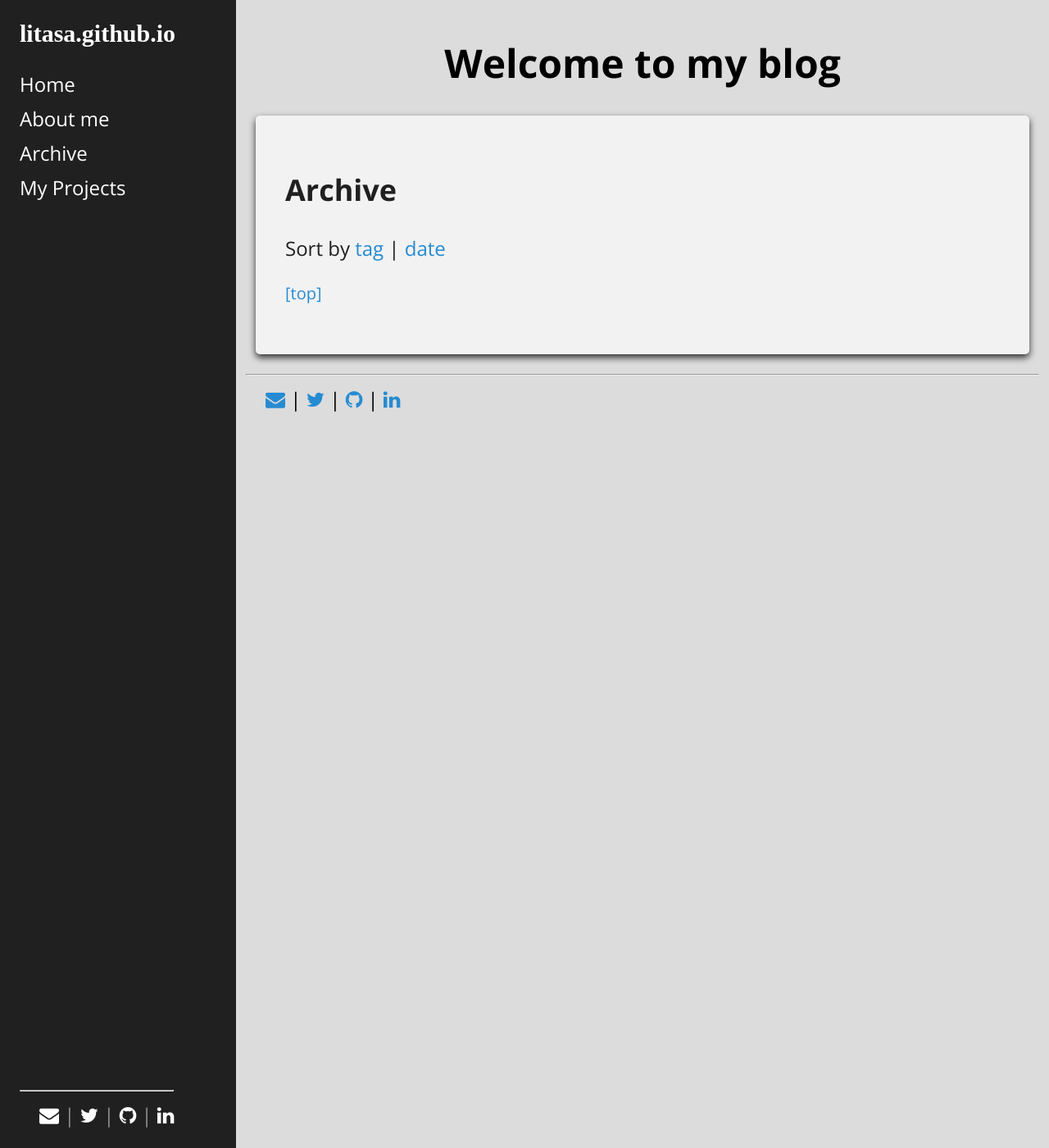
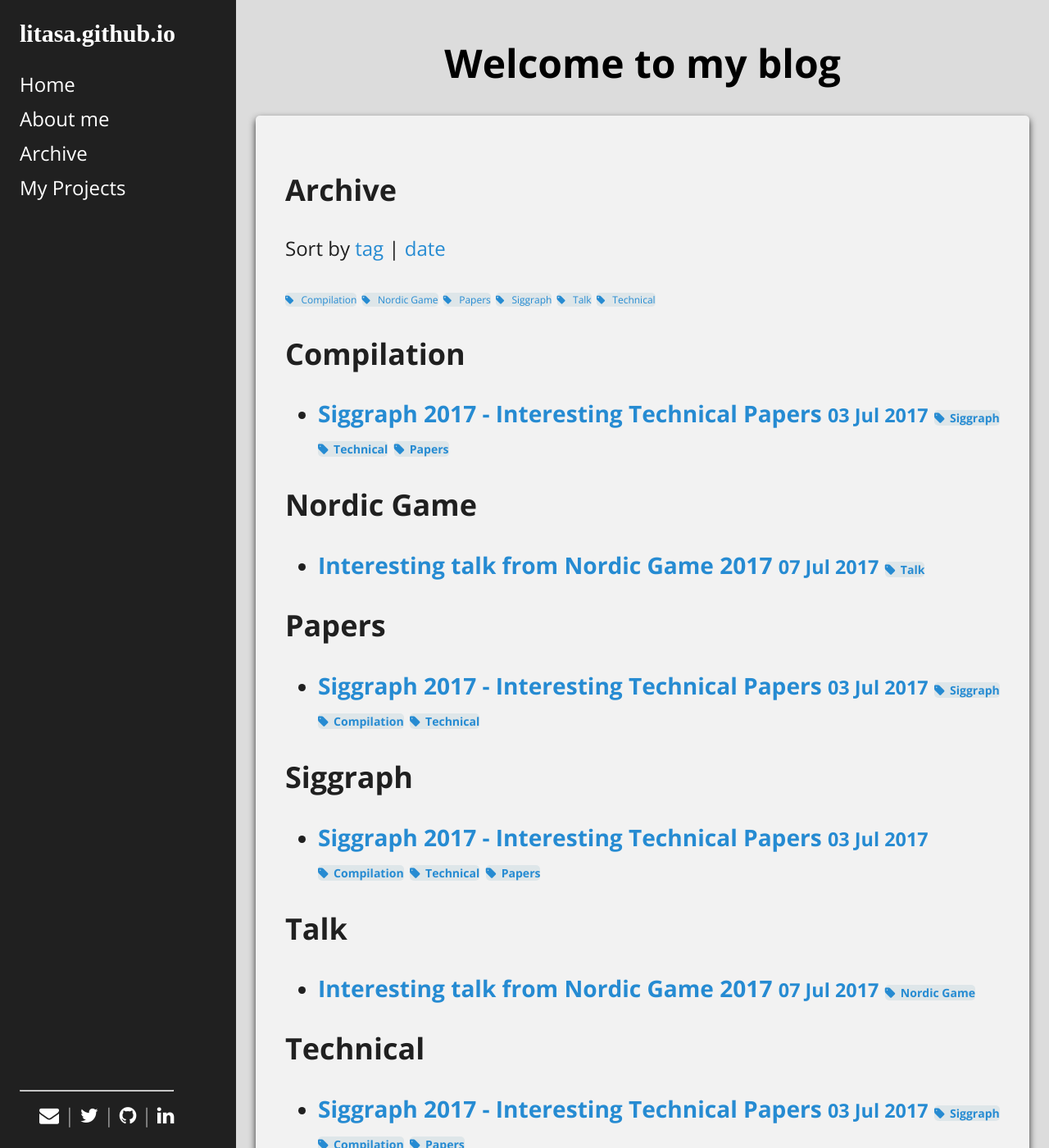
Before and after one commit to litasa/litasa.github.io, a Jekyll site: the page built from blog/sort_tag.html, in a window 1280 px wide and 1400 px high. Shown: the whole window at 82% size. Built offline with Jekyll 4.4.1, drawn with Linux system fonts in a browser that asks for light colours.

Commit message:
Added tags

```diff
--- a/_posts/2017-07-03-Siggraph-2017.md
+++ b/_posts/2017-07-03-Siggraph-2017.md
@@ -1,7 +1,7 @@
 ---
 layout: post
 title: "Siggraph 2017 - Interesting Technical Papers"
-tags: []
+tags: [Siggraph, Compilation, Technical, Papers]
 comments: false
 ---
 
--- a/_posts/2017-07-07-Interesting-talk-from-Nordic-Game-2017.md
+++ b/_posts/2017-07-07-Interesting-talk-from-Nordic-Game-2017.md
@@ -1,7 +1,7 @@
 ---
 layout: post
 title: "Interesting talk from Nordic Game 2017"
-tags: []
+tags: [Nordic Game, Talk]
 comments: true
 ---
 
```
